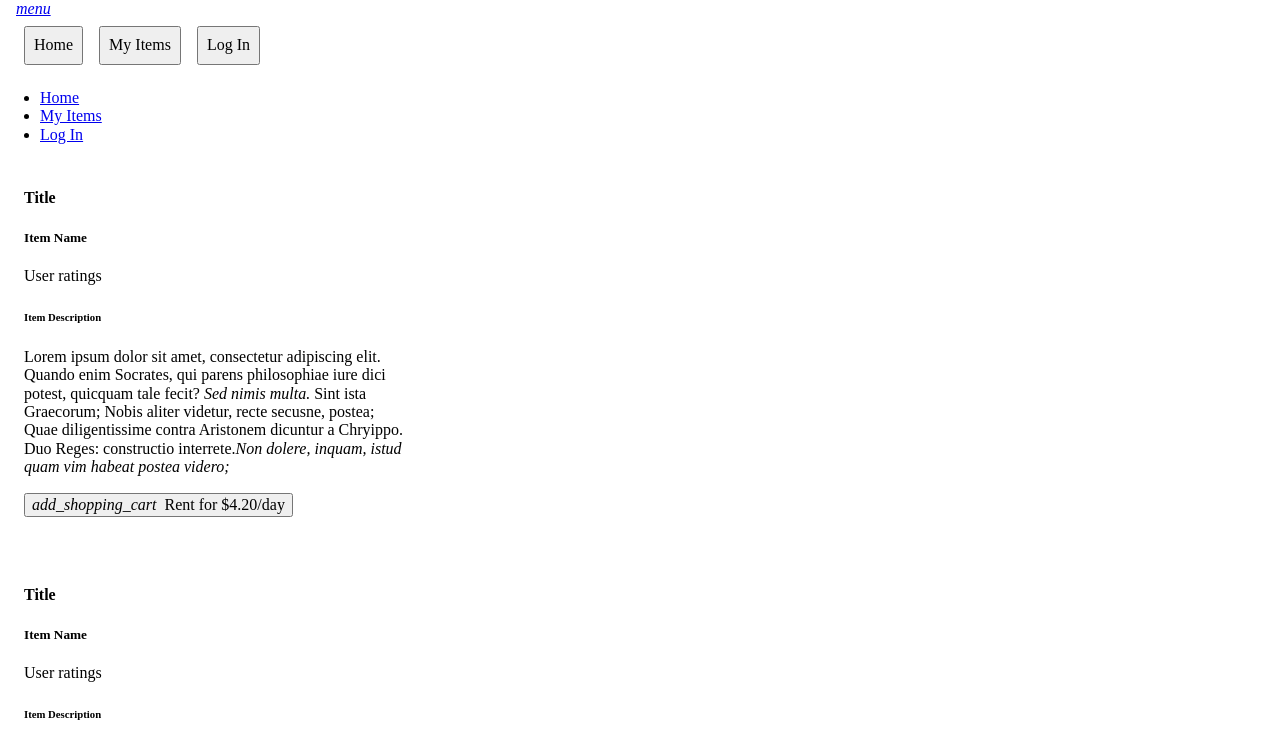
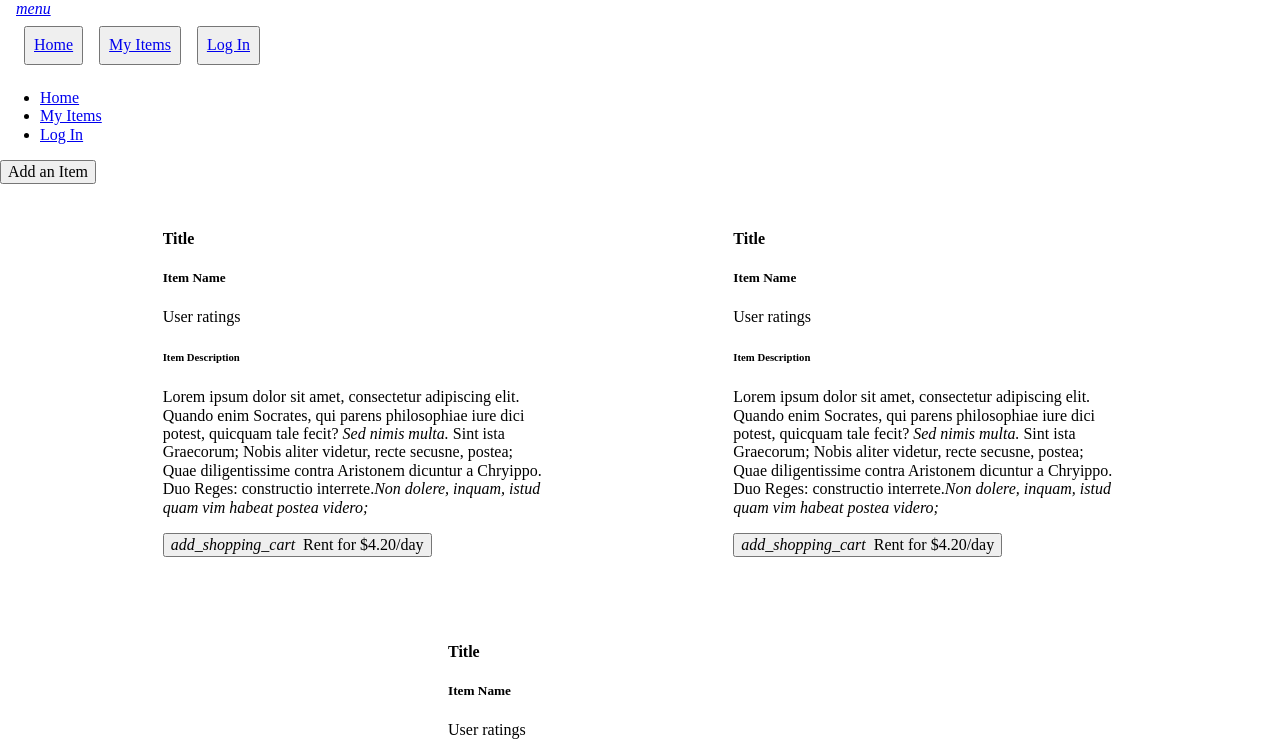
Before and after one commit to Use-My-Tech-Buildweek/front-end, a React (Create React App) app: page /items in a window 1280 px wide. Shown: the top 745 px of the page. Built offline with nearby package versions, Linux system fonts and the light colour scheme.

Commit message:
Adds styling to MyItems to match wireframe

```diff
--- a/src/components/MyItems.js
+++ b/src/components/MyItems.js
@@ -3,14 +3,16 @@ import { useHistory } from "react-router-dom";
 
 const MyItems = () => {
   const history = useHistory();
+  const itemsWrapperStyle = {
+    display: "flex",
+    flexFlow: "row wrap",
+    justifyContent: "space-evenly",
+  };
   return (
-    <>
-      {/* add a way to delete item */}
-      <Item />
-      <Item />
-      <Item />
-      {/*  */}
+    <div>
+      <div className="button-wrapper center-align" style={{marginTop: "1em"}} >
         <button
+          className="btn waves-effect-light"
           onClick={() => {
             history.push("/additem");
           }}
@@ -18,7 +20,15 @@ const MyItems = () => {
           {" "}
           Add an Item{" "}
         </button>
-    </>
+      </div>
+      <div className="items-wrapper" style={itemsWrapperStyle}>
+        {/* add a way to delete item */}
+        <Item />
+        <Item />
+        <Item />
+        {/*  */}
+      </div>
+    </div>
   );
 };
 
--- a/src/components/NavBar.js
+++ b/src/components/NavBar.js
@@ -48,28 +48,22 @@ const Navbar = (props) => {
           className="right hide-on-med-and-down"
         >
           <button
-            onClick={handleClick}
             style={navButtonStyle}
-            data_nav="/"
             className="waves-effect-light btn"
           >
-            <span className="valign-wrapper">Home</span>
+            <span className="valign-wrapper"><Link to="/" >Home</Link></span>
           </button>
           <button
-            onClick={handleClick}
             style={navButtonStyle}
-            data_nav="/items"
             className="waves-effect-light btn"
           >
-            <span className="valign-wrapper">My Items</span>
+            <span className="valign-wrapper"><Link to="/items" >My Items</Link></span>
           </button>
           <button
-            onClick={handleClick}
             style={navButtonStyle}
-            data_nav="/login"
             className="right waves-effect-light btn"
           >
-            <span className="valign-wrapper">Log In</span>
+            <span className="valign-wrapper"><Link to="/login" >Log In</Link></span>
           </button>
         </div>
       </nav>
--- a/src/components/Welcome.js
+++ b/src/components/Welcome.js
@@ -10,11 +10,11 @@ const Welcome = () => {
   const itemsWrapperStyle = {
     display: "flex",
     flexFlow: "row wrap",
-    justifyContent: "space-evenly"
+    justifyContent: "space-evenly",
   };
 
   return (
-    <div style={{padding: "2rem"}} >
+    <div style={{ padding: "2rem" }}>
       <form action="submit" onSubmit={handleSubmit}>
         <div
           className="row"
@@ -54,10 +54,12 @@ const Welcome = () => {
         <h4 style={h4Style} className="center-align">
           Tools / DIY
         </h4>
-        <Item />
-        <Item />
-        <Item />
-        <Item />
+        <div className="items-wrapper" style={itemsWrapperStyle}>
+          <Item />
+          <Item />
+          <Item />
+          <Item />
+        </div>
       </div>
     </div>
   );
```
Lines whose indentation alone changed are shown as unchanged.
